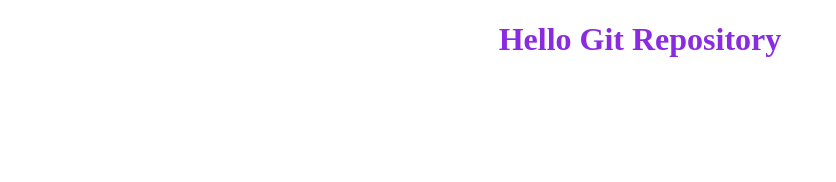
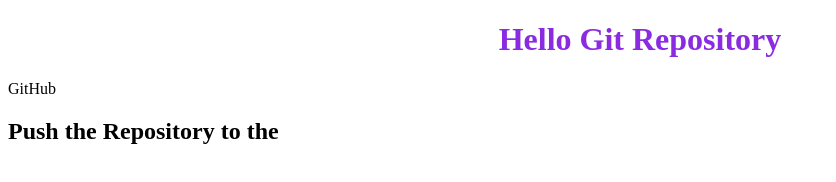
Before and after one commit to husna-zalakhan/my-awesome-project, a plain HTML site: page index.html in a window 1280 px wide. Shown: the whole page, without its empty margins (0-836 px from the left). Drawn offline with Linux system fonts and the light colour scheme.

Commit message:
added h2

```diff
--- a/index.html
+++ b/index.html
@@ -8,6 +8,8 @@
   </head>
   <body>
     <h1>Hello Git Repository</h1>
+    GitHub
+    <h2>Push the Repository to the</h2>
 
     <script src="index.js"></script>
   </body>
```
